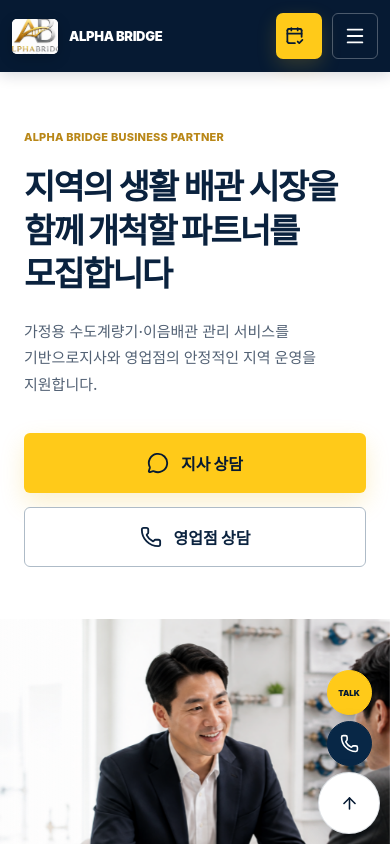
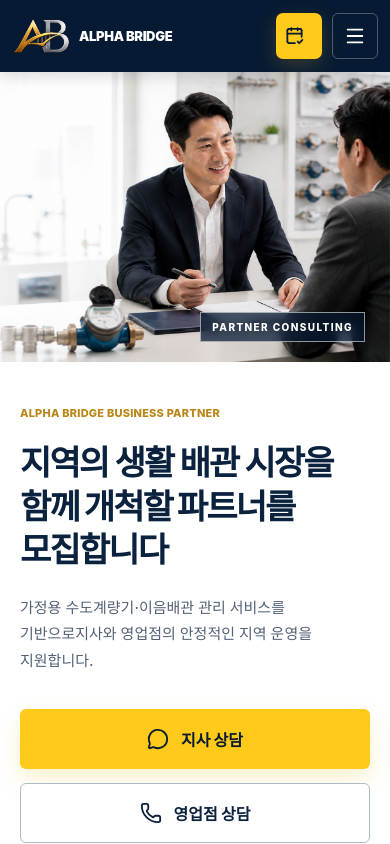
Before and after one commit to ogto/clean-system, a Next.js app: page / in a window 390 px wide. Shown: the top 844 px of the page. Built offline with nearby package versions, Linux system fonts and the light colour scheme.

Commit message:
Polish transparent branding and mobile layout

```diff
--- a/app/globals.css
+++ b/app/globals.css
@@ -80,15 +80,12 @@
   .footerLogo {
     position: relative;
     flex: 0 0 auto;
-    overflow: hidden;
-    border-radius: 5px;
-    background: #fff;
-    box-shadow: 0 4px 14px rgba(0, 0, 0, .18);
+    overflow: visible;
   }
 
-  .brandLogo { width: 58px; height: 42px; }
+  .brandLogo { width: 78px; height: 50px; }
   .brandLogo img,
-  .footerLogo img { object-fit: cover; object-position: center 33%; transform: scale(1.48); }
+  .footerLogo img { object-fit: contain; object-position: center; }
 
   .brandName {
     font-size: 18px;
@@ -567,7 +564,7 @@
   footer { background: var(--navy-950); color: #fff; }
   .footerInner { min-height: 158px; padding-block: 30px; display: grid; grid-template-columns: 280px 1fr auto; gap: 38px; align-items: center; }
   .footerBrand { display: flex; align-items: center; gap: 14px; }
-  .footerLogo { width: 64px; height: 48px; }
+  .footerLogo { width: 84px; height: 54px; }
   .footerBrand strong { font-size: 19px; font-weight: 900; letter-spacing: -.035em; }
   .footerBrand p { margin-top: 8px; color: rgba(255,255,255,.56); font-size: 11px; line-height: 1.65; }
   .footerInfo { color: rgba(255,255,255,.52); font-size: 10px; line-height: 1.75; }
@@ -640,7 +637,7 @@
 
 @media (max-width: 1040px) {
   .siteHeader { height: 72px; }
-  .brandLogo { width: 52px; height: 39px; }
+  .brandLogo { width: 72px; height: 46px; }
   .brandName { font-size: 16px; }
   .nav {
     position: absolute;
@@ -702,18 +699,19 @@
 @media (max-width: 640px) {
   .container { width: calc(100% - 32px); }
   .headerInner { width: 100%; padding-inline: 12px; }
-  .brandLogo { width: 46px; height: 35px; }
+  .brand { gap: 9px; }
+  .brandLogo { width: 66px; height: 42px; }
   .brandName { font-size: 15px; }
   .headerCta { width: 46px; min-width: 46px; min-height: 46px; padding: 0; font-size: 0; }
   .headerCta svg { width: 19px; }
-  .heroCopy { min-height: 450px; padding: 58px 24px 52px; }
+  .heroVisual { order: 1; min-height: 330px; }
+  .heroCopy { order: 2; min-height: 0; padding: 44px 24px 50px; }
   .heroEyebrow { font-size: 11px; }
   .hero h1 { font-size: clamp(34px, 8vw, 40px); }
   .heroText { font-size: 15px; }
   .heroText br { display: none; }
   .heroActions { flex-direction: column; }
   .button { width: 100%; min-width: 0; min-height: 60px; flex: 0 0 auto; }
-  .heroVisual { min-height: 350px; }
   .heroVisual img { object-position: 65% 43%; }
   .contentSection { padding: 48px 0; }
   .sectionTitle { margin-bottom: 24px; font-size: 24px; }
@@ -722,14 +720,34 @@
   .lineIcon { width: 64px; height: 64px; }
   .lineIcon svg { width: 36px; height: 36px; }
   .processSection { padding-bottom: 48px; }
-  .processPanel { width: 100%; padding: 29px 16px 25px; border-radius: 0; }
-  .processPanel > h2 { font-size: 20px; }
-  .processGrid { grid-template-columns: 1fr; overflow: visible; }
-  .processItem { min-height: 92px; padding-left: 94px; align-items: flex-start; justify-content: center; text-align: left; }
-  .processItem > span { position: absolute; left: 8px; width: 64px; height: 64px; }
+  .processPanel { width: calc(100% - 32px); padding: 28px 20px 22px; border-radius: 12px; }
+  .processPanel > h2 { font-size: 20px; line-height: 1.45; text-align: left; }
+  .processGrid {
+    margin: 22px -4px 0;
+    padding: 4px 4px 12px;
+    grid-template-columns: none;
+    grid-auto-flow: column;
+    grid-auto-columns: minmax(144px, 47%);
+    gap: 12px;
+    overflow-x: auto;
+    scroll-snap-type: x mandatory;
+    scrollbar-width: none;
+  }
+  .processGrid::-webkit-scrollbar { display: none; }
+  .processItem {
+    min-height: 158px;
+    padding: 20px 14px 18px;
+    justify-content: center;
+    gap: 13px;
+    border: 1px solid #dce6ef;
+    border-radius: 11px;
+    background: rgba(255, 255, 255, .94);
+    box-shadow: 0 8px 18px rgba(8, 55, 100, .055);
+    scroll-snap-align: start;
+  }
+  .processItem > span { position: static; width: 64px; height: 64px; }
   .processItem > span svg { width: 32px; height: 32px; }
-  .processArrow { top: auto; right: auto; bottom: -7px; left: 30px; transform: rotate(90deg); animation: arrowDownNudge 1.8s ease-in-out infinite; }
-  @keyframes arrowDownNudge { 50% { transform: translateY(3px) rotate(90deg); } }
+  .processArrow { top: 68px; right: -19px; bottom: auto; left: auto; transform: none; animation: arrowNudge 1.8s ease-in-out infinite; }
   .partnerSection, .supportSection, .openingSection, .candidateSection { padding-bottom: 48px; }
   .partnerCard { min-height: 0; grid-template-columns: 78px 1fr; gap: 17px; padding: 27px 21px; }
   .partnerIcon { align-items: start; padding-top: 7px; }
@@ -741,8 +759,18 @@
   .supportGrid article:first-child, .supportGrid article:nth-child(2) { border-top: 0; padding-top: 8px; }
   .supportGrid article:last-child { grid-column: 1 / -1; border-right: 0 !important; }
   .openingGrid { grid-template-columns: 1fr; gap: 21px; }
-  .openingGrid article { min-height: 165px; }
-  .openingGrid .openingArrow { top: auto; right: 50%; bottom: -24px; display: block !important; transform: translateX(50%) rotate(90deg); }
+  .openingGrid article {
+    min-height: 126px;
+    padding: 22px 18px 20px 92px;
+    align-items: flex-start;
+    justify-content: center;
+    text-align: left;
+  }
+  .openingGrid article > b { top: 18px; left: 22px; transform: none; }
+  .openingGrid article > svg:not(.openingArrow) { position: absolute; top: 58px; left: 20px; width: 40px; height: 40px; }
+  .openingGrid h3 { margin-top: 0; font-size: 17px; }
+  .openingGrid p { margin-top: 7px; }
+  .openingGrid .openingArrow { top: auto; right: auto; bottom: -24px; left: 25px; display: block !important; transform: rotate(90deg); }
   .openingGrid article:last-child .openingArrow { display: none !important; }
   .regionSection { padding-bottom: 48px; }
   .mapWrap { min-height: 350px; }
@@ -763,16 +791,18 @@
   .contactCopy { padding: 25px 23px 15px; }
   .contactActions { grid-column: 1; padding: 8px 23px 29px; flex-direction: column; }
   .contactActions a { width: 100%; min-height: 52px; }
-  .footerInner { grid-template-columns: 1fr; gap: 20px; padding-block: 30px; }
-  .floatingActions { right: 10px; bottom: 10px; align-items: center; flex-direction: column; gap: 6px; }
-  .floatingActions a { width: 45px; height: 45px; }
-  .floatingActions svg { width: 19px; height: 19px; }
-  .floatingActions strong { display: none; }
-  .floatTop { width: 43px !important; height: 43px !important; }
+  .footerInner { grid-template-columns: 1fr; gap: 22px; padding-block: 34px 30px; }
+  .footerLogo { width: 78px; height: 50px; }
+  .floatingActions { display: none; }
 }
 
 @media (max-width: 390px) {
+  .brandLogo { width: 58px; height: 37px; }
   .brandName { font-size: 13px; }
+  .heroVisual { min-height: 290px; }
+  .heroCopy { padding-inline: 20px; }
+  .processGrid { grid-auto-columns: minmax(140px, 72%); }
+  .openingGrid article { padding-left: 84px; }
   .partnerCard { grid-template-columns: 1fr; }
   .partnerIcon { display: none; }
   .regionRows > div { grid-template-columns: 10px 92px 1fr 15px; gap: 6px; }
--- a/app/page.tsx
+++ b/app/page.tsx
@@ -195,7 +195,7 @@ export default function Home() {
         <div className="headerInner">
           <a className="brand" href="#top" aria-label="알파브릿지 홈">
             <span className="brandLogo" aria-hidden="true">
-              <Image src="/alpha-bridge-brand.png" alt="" fill sizes="64px" priority />
+              <Image src="/alpha-bridge-symbol-transparent.png" alt="" fill sizes="(max-width: 640px) 66px, 78px" priority />
             </span>
             <span className="brandName">ALPHA BRIDGE</span>
           </a>
@@ -429,7 +429,7 @@ export default function Home() {
         <div className="container footerInner">
           <div className="footerBrand">
             <span className="footerLogo" aria-hidden="true">
-              <Image src="/alpha-bridge-brand.png" alt="" fill sizes="72px" />
+              <Image src="/alpha-bridge-symbol-transparent.png" alt="" fill sizes="84px" />
             </span>
             <div>
               <strong>ALPHA BRIDGE</strong>
```
Also changed, not shown: public/alpha-bridge-logo-transparent.png (added), public/alpha-bridge-symbol-transparent.png (added).
